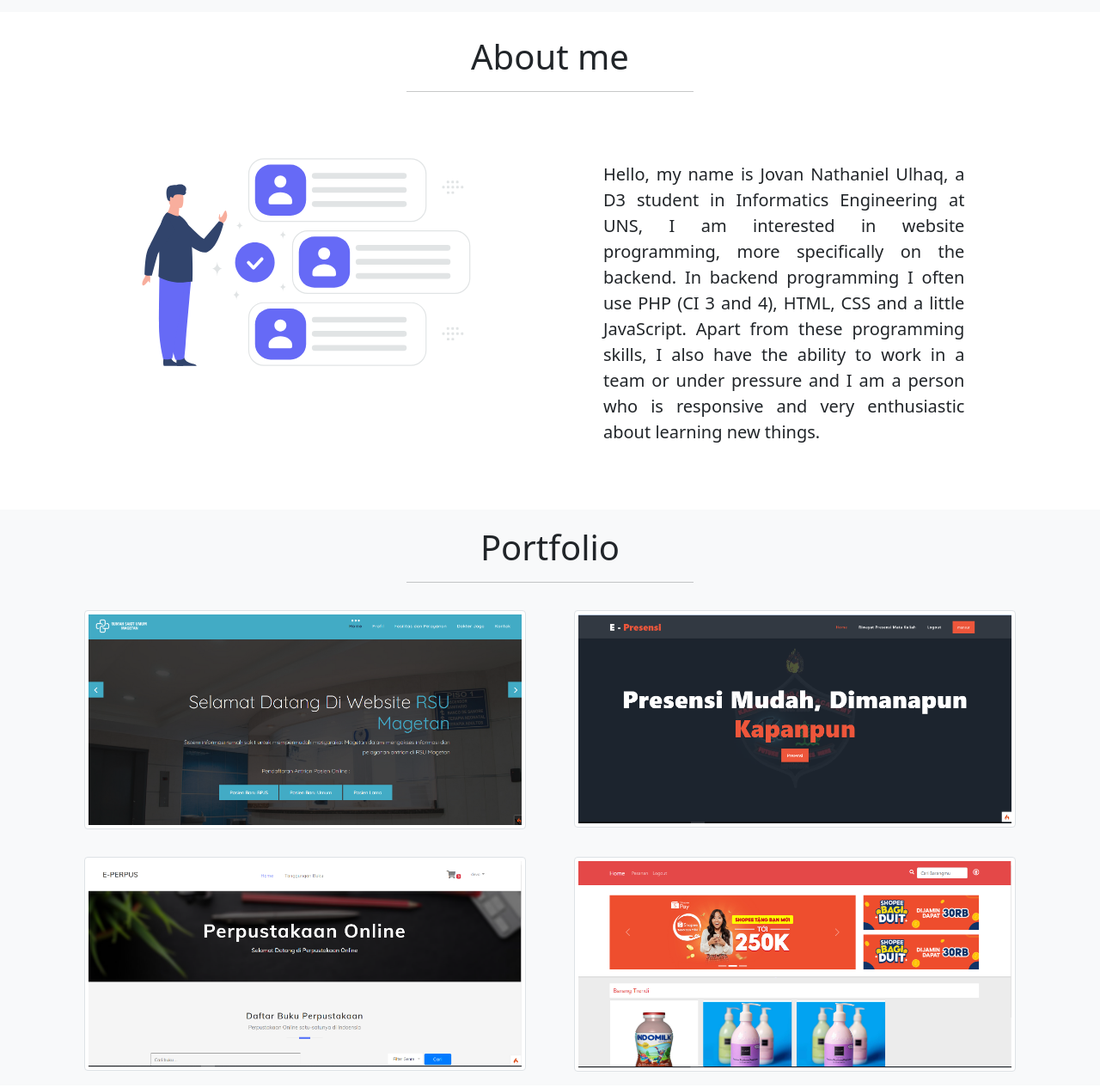
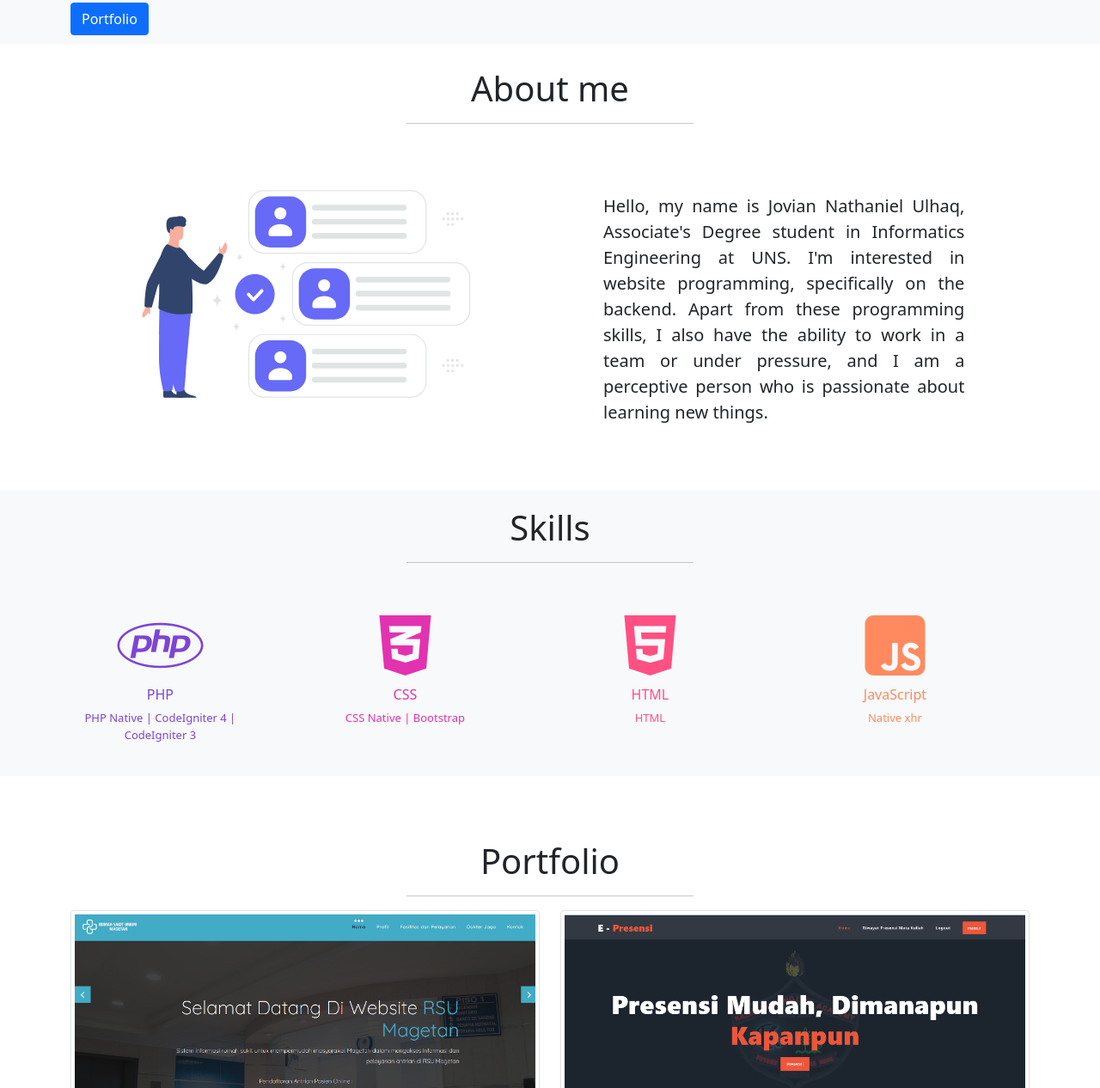
Before and after one commit to JonathanUlhaq/JonathanUlhaq.github.io, a plain HTML site: page index.html in a window 1280 px wide. Shown: the part 373-1639 px from the top of the page at 86% size. Drawn offline with nearby package versions, Linux system fonts and the light colour scheme.

Commit message:
Revisi 1

```diff
--- a/index.html
+++ b/index.html
@@ -26,6 +26,9 @@
                   <li class="nav-item">
                     <a class="nav-link active" aria-selected="true" href="#portfolios">Portfolio</a>
                   </li>
+                  <li class="nav-item">
+                    <a class="nav-link active" aria-selected="true" href="#skill">Skills</a>
+                  </li>
                                  </ul>
 
               </div>
@@ -38,8 +41,8 @@
             <div  class="container">
                 <div class="row">
                     <div id="kiri" class="col-sm-6">
-                        <h1 class="display-4">Hai,<br> Iam Jovian Nathaniel Ulhaq</h1>
-                        <p class="lead">D3 Informatics Engineering student | Backend Developer</p>
+                        <h1 class="display-4">Hello,<br> Iam Jovian Nathaniel Ulhaq</h1>
+                        <p class="lead">Associate's Degree student in Informatics Engineering  | Backend Developer</p>
                         <a href="#portfolios" class="btn btn-primary">Portfolio</a>
                       </div>
                       <div id="kanan" class="col-sm-6">
@@ -65,11 +68,11 @@
 
            <div class="col-md-6">
          <div class="tulisan">
-          <p class="lead">Hello, my name is Jovan Nathaniel Ulhaq, a D3 student in Informatics Engineering at
-            UNS, I am interested in website programming, more specifically on the backend. In backend programming I
-            often use PHP (CI 3 and 4), HTML, CSS and a little JavaScript. Apart from these programming skills,
-            I also have the ability to work in a team or under pressure
-             and I am a person who is responsive and very enthusiastic about learning new things.
+          <p class="lead">Hello, my name is Jovian Nathaniel Ulhaq,
+            Associate's Degree student in Informatics Engineering at UNS.
+            I'm interested in website programming, specifically on the backend. Apart from these programming skills,
+            I also have the ability to work in a team or under pressure, and I am a perceptive person who
+            is passionate about learning new things.
           </p>
          </div>
            </div>
@@ -78,18 +81,83 @@
 
  </section>
 
+ <style>
+   a {
+     text-decoration: none;
+   }
+
+
+ </style>
+
+ <section id="skill">
+<div class="container">
+  <h3  class="display-6 text-center">Skills</h3>
+  <hr  style="width:30%;margin-left: 35%;">
+  <div style="margin-top: 5%; margin-bottom: 5%;" class="row ">
+    <div class="col-sm-3">
+
+      <a   href ="#">
+        <div id="skiles"  class="ctes ">
+          <h5 class="card-title text-center"><i style="color: #7c45d4;" class="fab fa-php fa-4x"></i></h5>
+          <h6 style="color: #7c45d4; font-size: medium;" class=" text-center">PHP</h6>
+          <p style="color: #7c45d4; font-size: small;" class="card-text text-center">PHP Native | CodeIgniter 4 | CodeIgniter 3 </p>
+        </div>
+      </a>
+
+    </div>
+    <div  class="col-sm-3">
+
+      <a   href ="#">
+        <div  id="skiles"  class="ctes ">
+          <h5 class="card-title text-center"><i style="color: #e232b0;" class="fab fa-css3-alt fa-4x"></i></h5>
+          <h6 style="color: #e232b0; font-size: medium;" class=" text-center">CSS</h6>
+          <p style="color: #e232b0; font-size: small;" class="card-text text-center">CSS Native | Bootstrap</p>
+        </div>
+      </a>
+
+    </div>
+
+    <div  class="col-sm-3">
+
+      <a   href ="#">
+        <div  id="skiles"  class="ctes ">
+          <h5 class="card-title text-center"><i style="color: #ff5084;" class="fab fa-html5 fa-4x"></i></h5>
+          <h6 style="color: #ff5084; font-size: medium;" class=" text-center">HTML</h6>
+          <p style="color: #ff5084; font-size: small;" class="card-text text-center">HTML</p>
+        </div>
+      </a>
+
+    </div>
+
+    <div style="margin-bottom:5%;"  class="col-sm-3">
+
+      <a   href ="#">
+        <div  id="skiles"  class="ctes ">
+          <h5 class="card-title text-center"><i style="color: #ff8a5f;" class="fab fa-js-square fa-4x"></i></h5>
+          <h6 style="color: #ff8a5f; font-size: medium;" class=" text-center">JavaScript</h6>
+          <p style="color: #ff8a5f; font-size: small;" class="card-text text-center">Native xhr</p>
+        </div>
+      </a>
+
+    </div>
+
+
+
+</div>
+ </section>
+
  <section id="portfolios">
 
   <div class="container">
     <h3  class="display-6 text-center">Portfolio</h3>
     <hr  style="width:30%;margin-left: 35%;">
     <div class="row">
-      <div class="col-sm-6">
+      <div class="col-sm-6 mb-3">
         <a data-bs-toggle="modal" data-bs-target="#RumahSakit"  href="#">
 
-          <div   class="card-body">
+
             <img id="kartugam" height="50%" src="Rumah Sakit.png" class="img-thumbnail" alt="Rumah Sakit">
-          </div>
+
 
       </a>
 
@@ -103,9 +171,9 @@
         <button type="button" class="btn-close" data-bs-dismiss="modal" aria-label="Close"></button>
       </div>
       <div class="modal-body">
-        <div   class="card-body">
+
           <img id="kartugam" height="50%" src="Rumah Sakit.png" class="img-thumbnail" alt="Rumah Sakit">
-        </div>
+
         <p style="  text-align: justify;">Website Sistem Informasi rumah sakit yang memiliki fitur manajemen antrian secara online,
            perhitungan statistika rumah sakit secara online, pengecekan jadwal dokter jaga. Website ini dibuat dengan menggunakan <strong>CodeIgniter 4</strong></p>
       </div>
@@ -120,9 +188,9 @@
       </div>
       <div class="col-sm-6">
         <a  data-bs-toggle="modal" data-bs-target="#Presensi"  href="#">
-          <div class="card-body">
+
             <img  id="kartugam" height="50%" src="Presensi.png" class="img-thumbnail" alt="Presensi">
-          </div>
+
         </a>
       </div>
 
@@ -134,9 +202,9 @@
               <button type="button" class="btn-close" data-bs-dismiss="modal" aria-label="Close"></button>
             </div>
             <div class="modal-body">
-              <div   class="card-body">
+
                 <img id="kartugam" height="50%" src="Presensi.png" class="img-thumbnail" alt="Presensi">
-              </div>
+
               <p style="  text-align: justify;">Website presensi kuliah secara online yang dilengkapi dengan captcha pada laman loginnya
                 dan digital signature pada proses presensinya. Website ini dibuat dengan <strong>CodeIgniter 4</strong></p>
             </div>
@@ -151,9 +219,9 @@
 
       <div class="col-sm-6">
         <a  data-bs-toggle="modal" data-bs-target="#Perpustakaan"  href="#">
-          <div  class="card-body">
+
             <img  id="kartugam"height="50%" src="Perpustakaan.png" class="img-thumbnail" alt="Perpustakaan">
-          </div>
+
         </a>
       </div>
 
@@ -166,9 +234,9 @@
               <button type="button" class="btn-close" data-bs-dismiss="modal" aria-label="Close"></button>
             </div>
             <div class="modal-body">
-              <div   class="card-body">
+
                 <img id="kartugam" height="50%" src="Perpustakaan.png" class="img-thumbnail" alt="Perpustakaan">
-              </div>
+
               <p style="  text-align: justify;">Website perpustakaan online untuk memudahkan proses peminjaman dan manajemen buku
                 pada perpustakaan. Website ini dibuat dengan <strong>CodeIgniter 4</strong></p>
             </div>
@@ -183,9 +251,9 @@
 
       <div class="col-sm-6">
         <a  data-bs-toggle="modal" data-bs-target="#Olshop"  href="#">
-          <div class="card-body">
+
             <img id="kartugam" height="50%" src="Olshop.png" class="img-thumbnail" alt="Olshop">
-          </div>
+
         </a>
       </div>
     </div>
@@ -198,9 +266,9 @@
             <button type="button" class="btn-close" data-bs-dismiss="modal" aria-label="Close"></button>
           </div>
           <div class="modal-body">
-            <div   class="card-body">
+
               <img id="kartugam" height="50%" src="Olshop.png" class="img-thumbnail" alt="Olshop">
-            </div>
+
             <p style="  text-align: justify;">Website online shop sederhana untuk jual beli kebutuhan sehari - hari yang dilengkapi dengan
               proses transaksional. <strong>CodeIgniter 3</strong></p>
           </div>
--- a/style.css
+++ b/style.css
@@ -5,7 +5,7 @@ main {
 }
 
 #kiri {
-  margin-top: 1%;
+  margin-top: 4%;
 }
 
 #kanan {
@@ -32,6 +32,12 @@ body {
   padding-top: 20px;
 }
 
+#skill {
+  padding-top: 20px;
+
+  background-color: #f8f9fa;
+}
+
 .tulisan {
   text-align: justify;
   margin: 25px 50px 75px;
@@ -41,7 +47,7 @@ body {
 
 #portfolios {
   padding-top: 20px;
-  background-color: #f8f9fa;
+  background-color: #fff;
 }
 
 #kartugam:hover {
@@ -55,3 +61,17 @@ body {
   bottom: 0px;
   transition: 1s;
 }
+
+#skiles:hover {
+  background-color: #f8f9fa;
+  width: 80%;
+  border-radius: 10px;
+  padding-top: 20px;
+  transition: 1s;
+}
+
+#skiles {
+  bottom: 0px;
+  width: 80%;
+  transition: 1s;
+}
```
